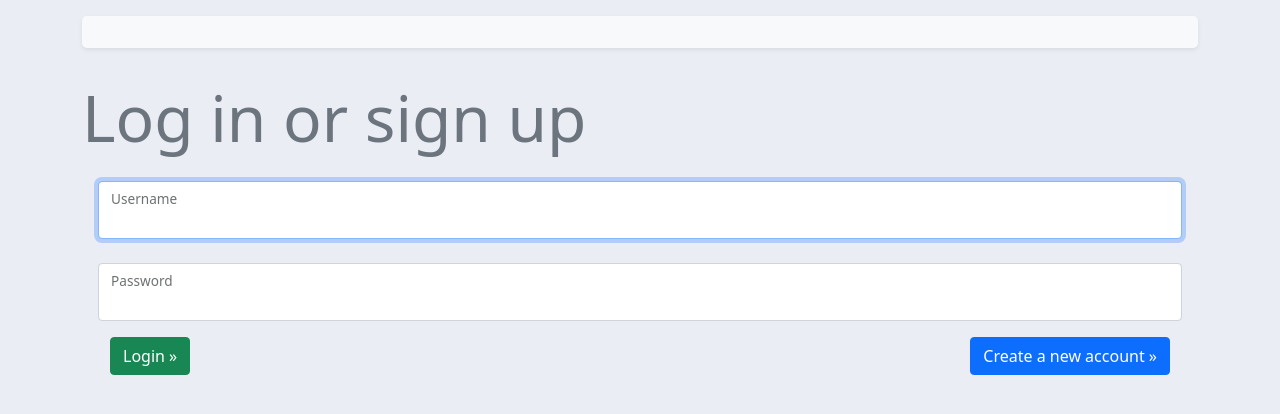
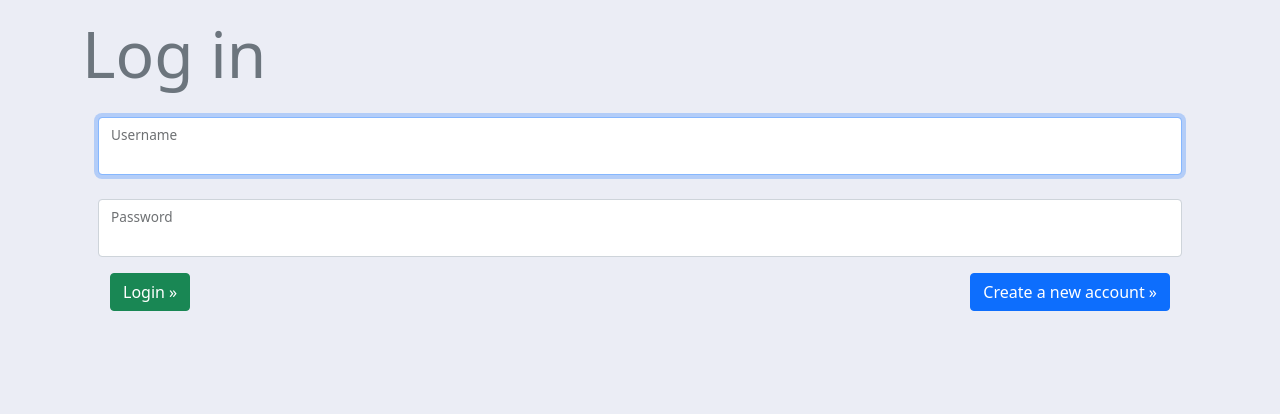
Before and after one commit to Inu-Oh/frendj, a Django app: page /accounts/login/ in a window 1280 px wide. Shown: the top 414 px of the page. Run offline with Django 4.2, Linux system fonts and the light colour scheme; some libraries are stand-ins or nearby versions.

Commit message:
account template edits

```diff
--- a/accounts/templates/registration/login.html
+++ b/accounts/templates/registration/login.html
@@ -1,16 +1,8 @@
 {% extends "base_bootstrap.html" %}
-
-{% block nonav %}
-<div class="nav p-2 my-3 navbar navbar-expand-sm navbar-light bg-light rounded-3 shadow-sm">
-    <div class="container-fluid">
-        <p> </p>
-    </div>
-</div>
-{% endblock nonav %}
 
 
 {% block header %}
-    <h1 class="display-3 text-muted pt-3">Log in or sign up</h1>
+    <h1 class="display-3 text-muted pt-3">Log in</h1>
 {% endblock header %}
 
 
@@ -39,7 +31,6 @@
             <div class="container-fluid pt-3 d-flex justify-content-between">
                 <input type="submit" class="btn btn-success" value="Login &raquo;" />
                 <input type="hidden" class="next" value="{{ next }}" />
-                {% comment %} <span class="pt-2">or</span> {% endcomment %}
                 <a class="btn btn-primary" href="{% url 'accounts:register' %}">
                     Create a new account &raquo;</a>
             </div>
```
Also changed, not shown: accounts/templates/registration/register.html (+0 -8 lines), frendj/templates/frendj/create_profile.html (+0 -8 lines).
